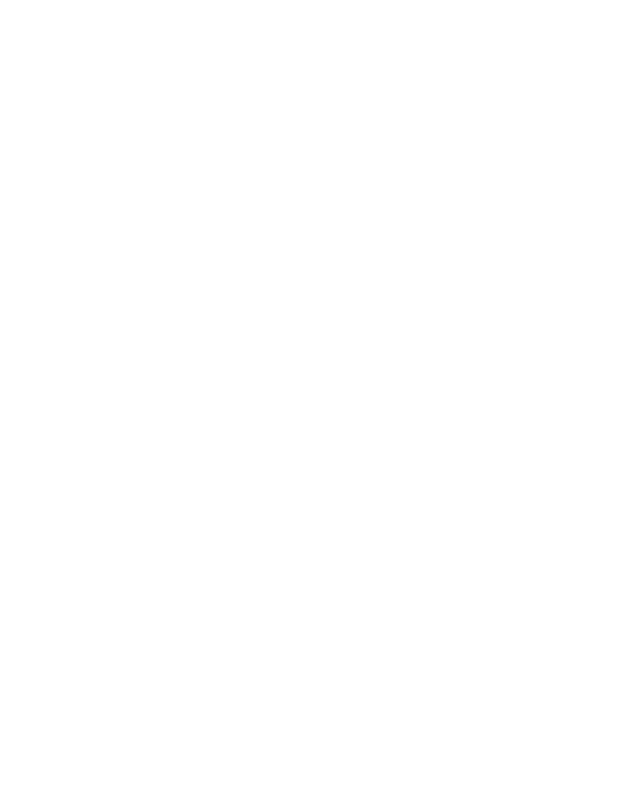
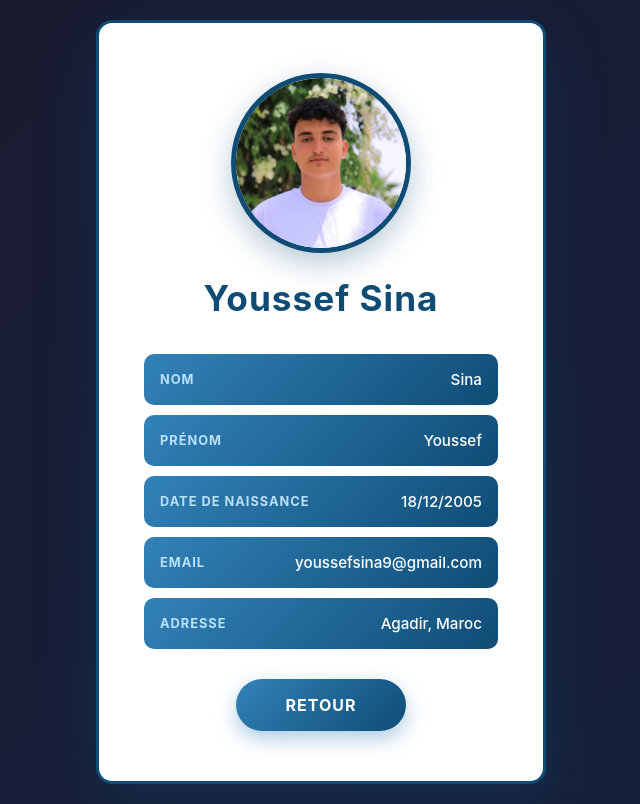
Before and after one commit to fstack567-stack/Projet-react, a React (Create React App) app: page /stagiaires/sina in a window 1280 px wide. Before the commit this address had no page. Shown: the whole page, without its empty margins (319-959 px from the left). Built offline with nearby package versions, Linux system fonts and the light colour scheme.

Commit message:
sina component,  styling css and image added

```diff
--- a/src/App.js
+++ b/src/App.js
@@ -1,15 +1,13 @@
+import logo from "./logo.svg";
+import "./App.css";
+import { BrowserRouter, Routes, Route } from "react-router-dom";
+import Container from "./container";
+import Details from "./details";
+import Asma from "./components/asma";
+import Hajar from "./components/hajar";
 
-
-import logo from './logo.svg';
-import './App.css';
-import { BrowserRouter,Routes,Route } from 'react-router-dom';
-import Container from './container';
-import Details from './details';
-import Asma from './components/asma';
-import Hajar from './components/hajar';
-
-import Meriem from './components/meriem';
-
+import Meriem from "./components/meriem";
+import Sina from "./components/sina";
 import Soukaina from "./components/soukaina";
 
 function App() {
@@ -23,9 +21,8 @@
         <Route path="/stagiaires/abbou" element={<Meriem />} />
         <Route path="/stagiaires/Menguit" element={<Soukaina />} />
 
-
-        <Route path='/stagiaires/bouhssine' element={<Hajar/>} />
-
+        <Route path="/stagiaires/bouhssine" element={<Hajar />} />
+        <Route path="/stagiaires/sina" element={<Sina />} />
       </Routes>
     </BrowserRouter>
   );
--- /dev/null
+++ b/src/components/sina.js
@@ -0,0 +1,46 @@
+import { Link } from "react-router-dom";
+import "../styles/sina.css";
+
+export default function Sina() {
+  return (
+    <div className="sina-container">
+      <div className="sina-card">
+        <div className="sina-header">
+          <img
+            src="/images/sina.jpeg"
+            alt="Sina Youssef"
+            className="sina-img"
+          />
+          <h2 className="sina-name">Youssef Sina</h2>
+        </div>
+
+        <div className="sina-info">
+          <div className="sina-info-item">
+            <span className="sina-label">Nom</span>
+            <span className="sina-value">Sina</span>
+          </div>
+          <div className="sina-info-item">
+            <span className="sina-label">Prénom</span>
+            <span className="sina-value">Youssef</span>
+          </div>
+          <div className="sina-info-item">
+            <span className="sina-label">Date de naissance</span>
+            <span className="sina-value">18/12/2005</span>
+          </div>
+          <div className="sina-info-item">
+            <span className="sina-label">Email</span>
+            <span className="sina-value">youssefsina9@gmail.com</span>
+          </div>
+          <div className="sina-info-item">
+            <span className="sina-label">Adresse</span>
+            <span className="sina-value">Agadir, Maroc</span>
+          </div>
+        </div>
+
+        <Link to="/" className="sina-btn">
+          Retour
+        </Link>
+      </div>
+    </div>
+  );
+}
--- a/src/container.js
+++ b/src/container.js
@@ -5,6 +5,7 @@
   { id: "abbou", nom: "Abbou", prenom: "Meriem" },
   { id: "Menguit", nom: "Menguit", prenom: "Soukaina" },
   { id: "bouhssine", nom: "Bouhssine", prenom: "Hajar" },
+  { id: "sina", nom: "Sina", prenom: "Youssef" },
 ];
 
 export default function Container() {
--- /dev/null
+++ b/src/styles/sina.css
@@ -0,0 +1,118 @@
+/* Sina - Modern Teal & Coral Design */
+@import url("https://fonts.googleapis.com/css2?family=Poppins:wght@300;400;500;600;700&display=swap");
+
+.sina-container {
+  min-height: 100vh;
+  display: flex;
+  justify-content: center;
+  align-items: center;
+  background: linear-gradient(135deg, #1a1a2e 0%, #16213e 100%);
+  font-family: "Poppins", sans-serif;
+  padding: 20px;
+  position: relative;
+}
+
+.sina-card {
+  background: #ffffff;
+  border: 3px solid #0f4c75;
+  border-radius: 16px;
+  padding: 50px 45px;
+  max-width: 450px;
+  width: 100%;
+  text-align: center;
+  position: relative;
+  box-shadow: 0 20px 60px rgba(15, 76, 117, 0.3);
+  transition: all 0.3s ease;
+}
+
+.sina-card:hover {
+  transform: translateY(-10px);
+  box-shadow: 0 30px 80px rgba(15, 76, 117, 0.4);
+}
+
+.sina-header {
+  margin-bottom: 35px;
+  position: relative;
+}
+
+.sina-img {
+  width: 180px;
+  height: 180px;
+  border-radius: 50%;
+  object-fit: cover;
+  border: 5px solid #0f4c75;
+  margin-bottom: 20px;
+  transition: all 0.3s ease;
+  box-shadow: 0 10px 30px rgba(15, 76, 117, 0.3);
+}
+
+.sina-img:hover {
+  transform: scale(1.05);
+  border-color: #3282b8;
+  box-shadow: 0 15px 40px rgba(50, 130, 184, 0.5);
+}
+
+.sina-name {
+  font-size: 2.2rem;
+  font-weight: 700;
+  margin: 0;
+  color: #0f4c75;
+  letter-spacing: 1px;
+}
+
+.sina-info {
+  text-align: left;
+  margin-bottom: 30px;
+}
+
+.sina-info-item {
+  display: flex;
+  justify-content: space-between;
+  align-items: center;
+  padding: 16px;
+  margin: 10px 0;
+  background: linear-gradient(135deg, #3282b8, #0f4c75);
+  border-radius: 10px;
+  transition: all 0.3s ease;
+}
+
+.sina-info-item:hover {
+  background: linear-gradient(135deg, #3282b8, #1b6ca8);
+  transform: translateX(8px);
+  box-shadow: 0 5px 15px rgba(50, 130, 184, 0.3);
+}
+
+.sina-label {
+  font-weight: 700;
+  font-size: 0.8rem;
+  text-transform: uppercase;
+  letter-spacing: 1px;
+  color: #bbe1fa;
+}
+
+.sina-value {
+  color: #ffffff;
+  font-size: 0.95rem;
+  font-weight: 500;
+}
+
+.sina-btn {
+  display: inline-block;
+  background: linear-gradient(135deg, #3282b8, #0f4c75);
+  color: #ffffff;
+  padding: 16px 50px;
+  border-radius: 50px;
+  text-decoration: none;
+  font-weight: 700;
+  font-size: 1rem;
+  letter-spacing: 1px;
+  text-transform: uppercase;
+  transition: all 0.3s ease;
+  box-shadow: 0 8px 20px rgba(50, 130, 184, 0.4);
+}
+
+.sina-btn:hover {
+  background: linear-gradient(135deg, #1b6ca8, #0a3d5c);
+  transform: translateY(-3px);
+  box-shadow: 0 12px 30px rgba(50, 130, 184, 0.5);
+}
```
Also changed, not shown: public/images/sina.jpeg (added), 1 other file (tests, documents, lock files or other folders).
